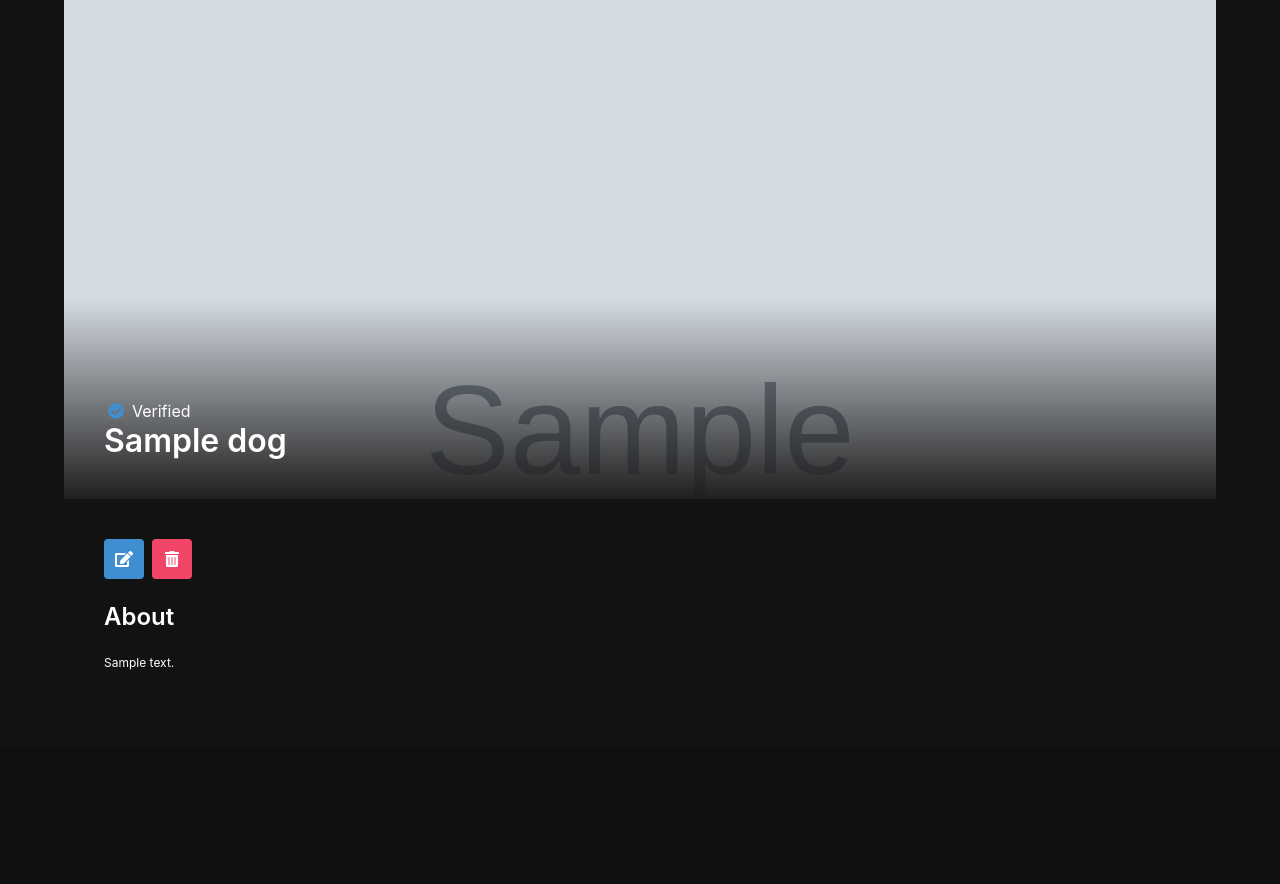
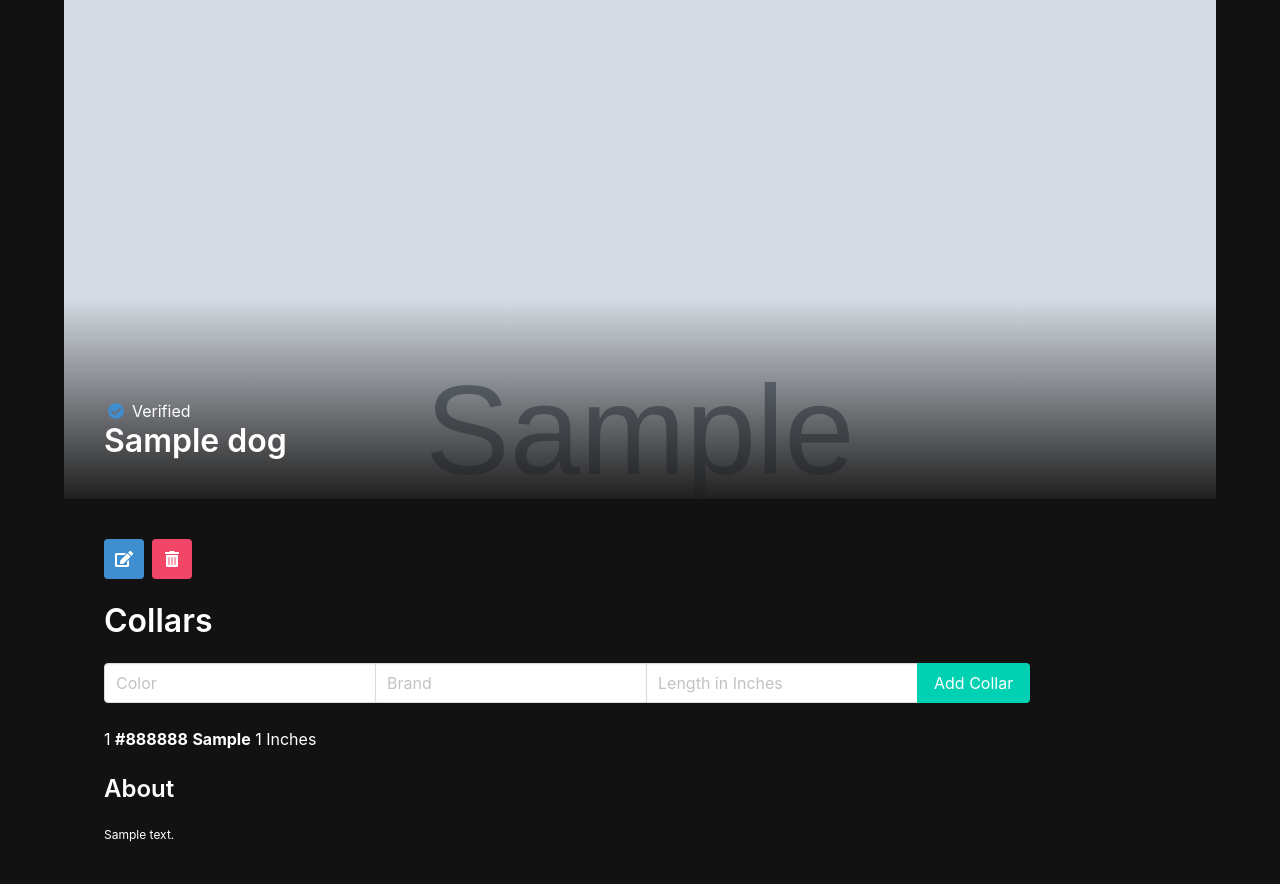
Before and after one commit to m-deez/dog-collector, a Django app: page /dogs/1/ in a window 1280 px wide. Shown: the part 53-937 px from the top of the page. Before the commit the page ends 723 px from the top, so only its background shows below. Run offline with Django 3.2, Linux system fonts and the light colour scheme; tables that the repository leaves empty hold one stand-in row (values such as "Sample post"); grey boxes marked "Sample" are stand-in pictures.

Commit message:
added collar class and connected it to the Dog model

```diff
--- a/main_app/admin.py
+++ b/main_app/admin.py
@@ -1,6 +1,7 @@
 from django.contrib import admin
-from .models import Dog
+from .models import Dog, Collar
 
 # Register your models here.
 
 admin.site.register(Dog)
+admin.site.register(Collar)
--- a/main_app/models.py
+++ b/main_app/models.py
@@ -14,3 +14,13 @@ class Dog(models.Model):
 
     class Meta:
         ordering = ['name']
+
+class Collar(models.Model):
+
+    brand = models.CharField(max_length=150)
+    length = models.IntegerField(default=0)
+    color = models.CharField(max_length=100)
+    dog = models.ForeignKey(Dog, on_delete=models.CASCADE, related_name="collars")
+
+    def __str__(self):
+        return self.brand
--- a/main_app/static/styles/main.css
+++ b/main_app/static/styles/main.css
@@ -76,3 +76,22 @@ img {
 .detail__container {
   margin-top: 500px;
 }
+
+.detail__collars {
+  width: 100%;
+  display: flex;
+  flex-direction: column;
+}
+
+/* .collar {
+  width: 100%;
+  padding: 10px;
+  display: grid;
+  grid-template-columns: 0.1fr 3fr 1fr;
+  border-radius: 5px;
+} */
+
+.collar:hover {
+  background-color: hsla(0, 0%, 100%, 0.1);
+  cursor: pointer;
+}
--- a/main_app/templates/dog_detail.html
+++ b/main_app/templates/dog_detail.html
@@ -26,6 +26,60 @@
       </span>
     </a>
   </div>
+  <div class="detail__collars mb-5">
+    <h3 class="title is-3">Collars</h3>
+    <form class="mb-5" action="{% url 'collar_create' dog.pk %}" method="post">
+      {% csrf_token %}
+      <div class="field has-addons">
+        <div class="control">
+          <input
+            class="input"
+            type="text"
+            name="color"
+            placeholder="Color"
+            required
+          />
+        </div>
+        <div class="control">
+          <input
+            class="input"
+            type="text"
+            name="brand"
+            placeholder="Brand"
+            required
+          />
+        </div>
+        <div class="control">
+          <input
+            class="input"
+            type="number"
+            name="length"
+            placeholder="Length in Inches"
+            min="1"
+            required
+          />
+        </div>
+        <div class="control">
+          <input class="button is-primary" type="submit" value="Add Collar" />
+        </div>
+      </div>
+    </form>
+    {% for collar in dog.collars.all %}
+    <div class="collar">
+      <span>{{forloop.counter}}</span>
+      <span><b>{{collar.color}}</b></span>
+      <span><b>{{collar.brand}}</b></span>
+      <span>{{collar.length}} Inches</span>
+    </div>
+		{% empty %}
+    <article class="message">
+      <div class="message-header">
+        <p>No Collars Available</p>
+      </div>
+    </article>
+
+    {% endfor %}
+  </div>
   <div class="detail__about">
     <h4 class="title is-4">About</h4>
     <p>{{dog.bio}}</p>
--- a/main_app/urls.py
+++ b/main_app/urls.py
@@ -9,4 +9,5 @@ urlpatterns = [
     path('dogs/<int:pk>/', views.DogDetail.as_view(), name="dog_detail"),
     path('dogs/<int:pk>/update', views.DogUpdate.as_view(), name="dog_update"),
     path('dogs/<int:pk>/delete', views.DogDelete.as_view(), name="dog_delete"),
+    path('dogs/<int:pk>/collars/new/', views.CollarCreate.as_view(), name="collar_create"),
 ]
--- a/main_app/views.py
+++ b/main_app/views.py
@@ -1,11 +1,11 @@
-from django.shortcuts import render
+from django.shortcuts import render, redirect
 from django.views import View # <- View class to handle requests
 from django.http import HttpResponse # <- a class to handle sending a type of response
 from django.views.generic.base import TemplateView
 from django.views.generic.edit import CreateView, UpdateView, DeleteView
 from django.views.generic import DetailView
 from django.urls import reverse
-from .models import Dog
+from .models import Dog, Collar
 
 
 class Home(TemplateView):
@@ -65,3 +65,13 @@ class DogDelete(DeleteView):
     model = Dog
     template_name = "dog_delete_confirmation.html"
     success_url = "/dogs/"
+
+class CollarCreate(View):
+
+    def post(self, request, pk):
+        brand = request.POST.get("brand")
+        length = request.POST.get("length")
+        color = request.POST.get("color")
+        dog = Dog.objects.get(pk=pk)
+        Collar.objects.create(brand=brand, length=length, color=color, dog=dog)
+        return redirect('dog_detail', pk=pk)
```
Also changed, not shown: main_app/migrations/0002_collar.py (added).
